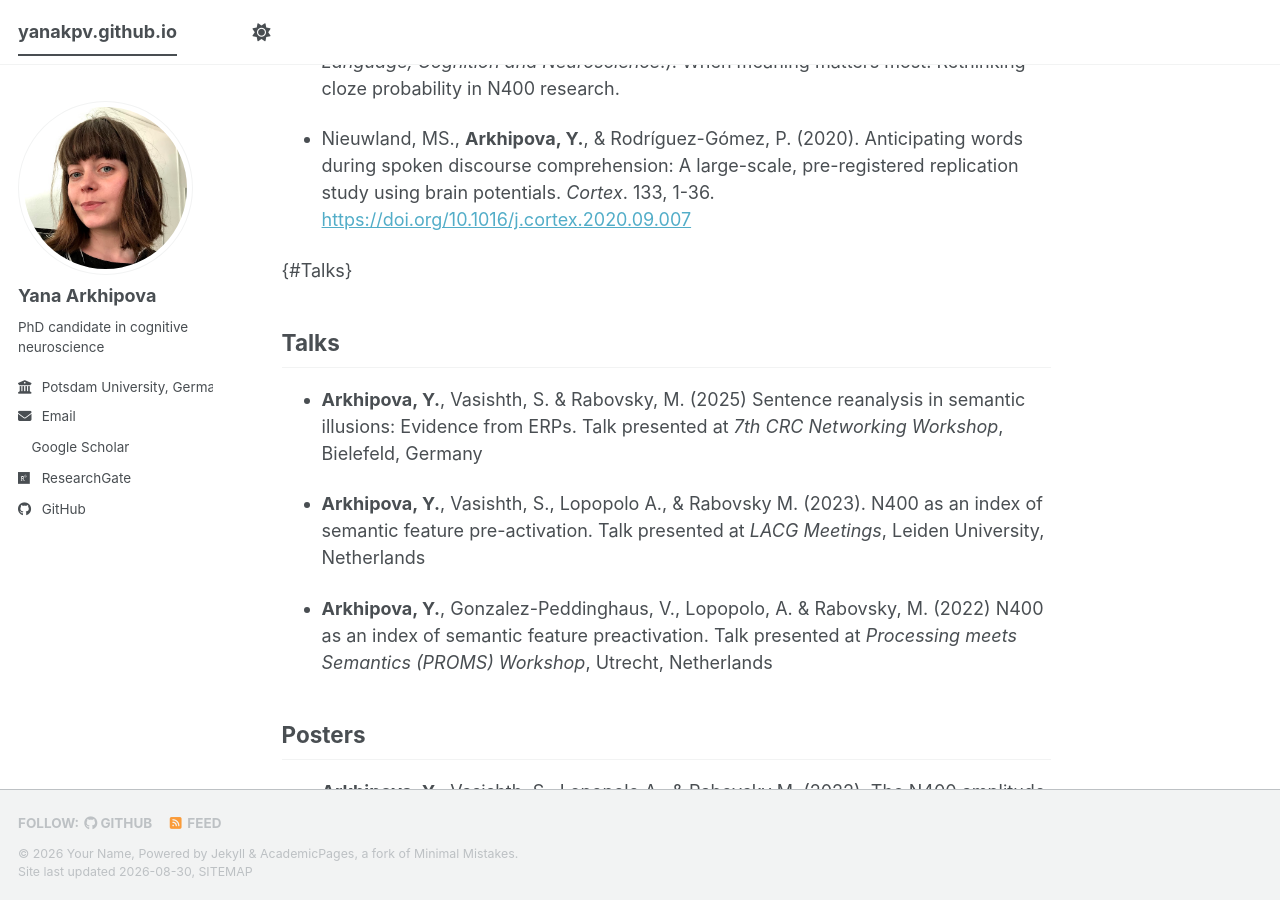
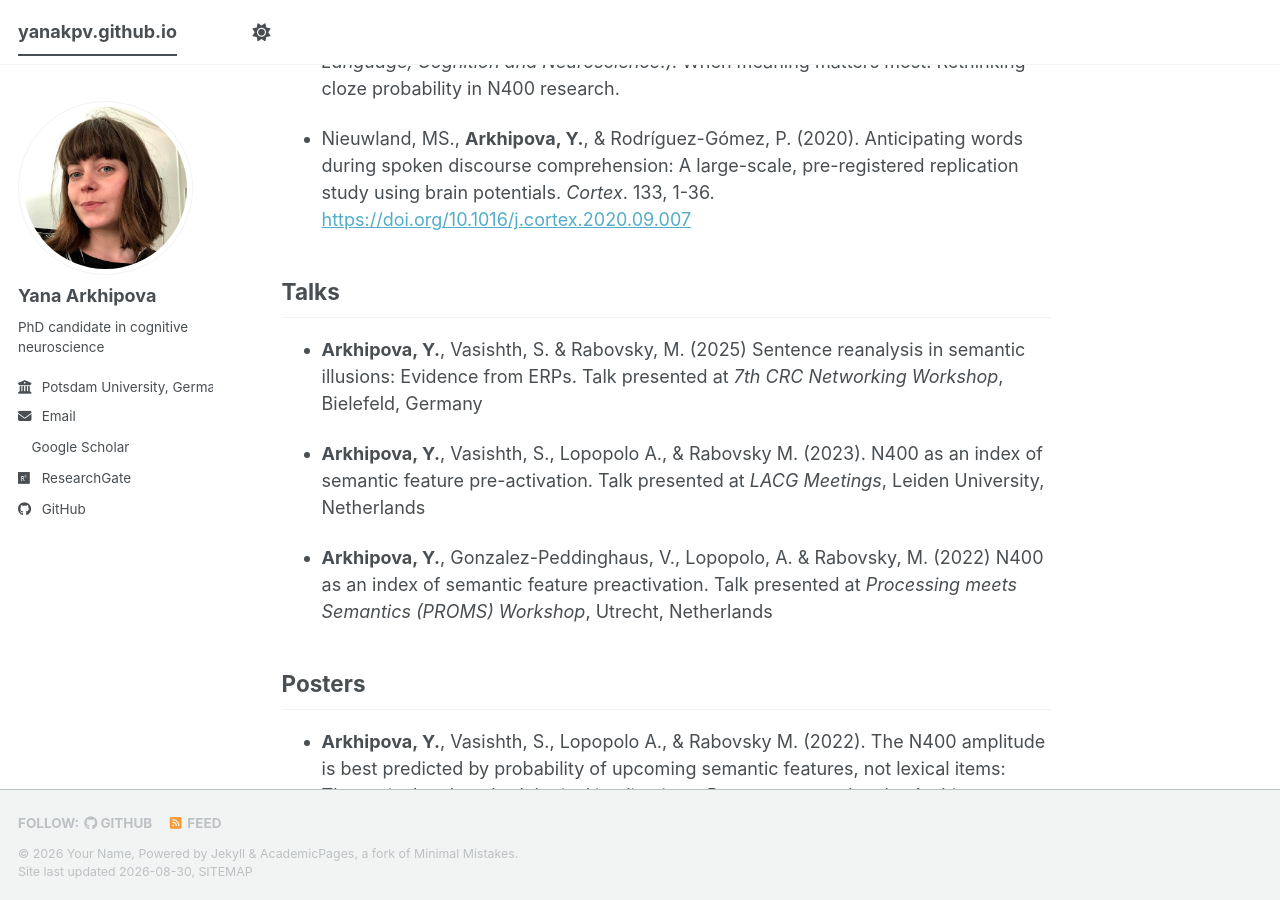
Before and after one commit to yanakpv/yanakpv.github.io, a Jekyll site: the page built from _pages/about.md, in a window 1280 px wide and 900 px high, scrolled down 1700 px. Built offline with Jekyll 4.4.1, drawn with Linux system fonts in a browser that asks for light colours; a style sheet for code colours, icons or effects is not loaded.

Commit message:
Update about.md

```diff
--- a/_pages/about.md
+++ b/_pages/about.md
@@ -55,8 +55,8 @@ Before starting my PhD I spent a year at the Max Planck Institute for Psycholing
 
 * Nieuwland, MS., __Arkhipova, Y.__, & Rodríguez-Gómez, P. (2020). Anticipating words during spoken discourse comprehension: A large-scale, pre-registered replication study using brain potentials. *Cortex*. 133, 1-36. [https://doi.org/10.1016/j.cortex.2020.09.007](https://doi.org/10.1016/j.cortex.2020.09.007)
 
-{#Talks}
-## Talks
+
+## Talks {#Talks}
 
 * __Arkhipova, Y.__, Vasishth, S. & Rabovsky, M. (2025) Sentence reanalysis in semantic illusions: Evidence from ERPs. Talk presented at _7th CRC Networking Workshop_, Bielefeld, Germany
 
```
